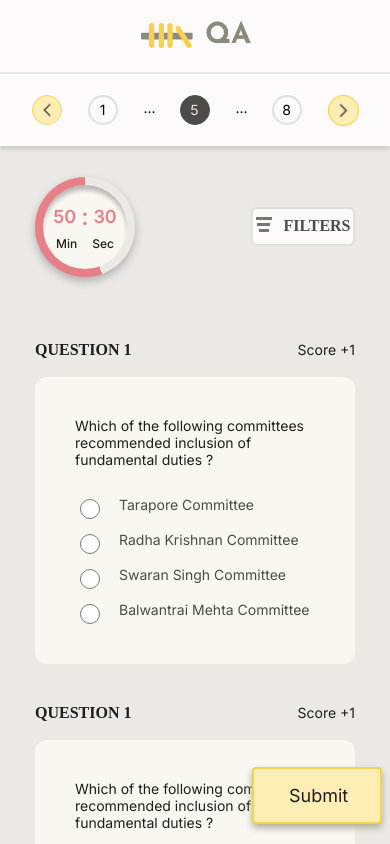
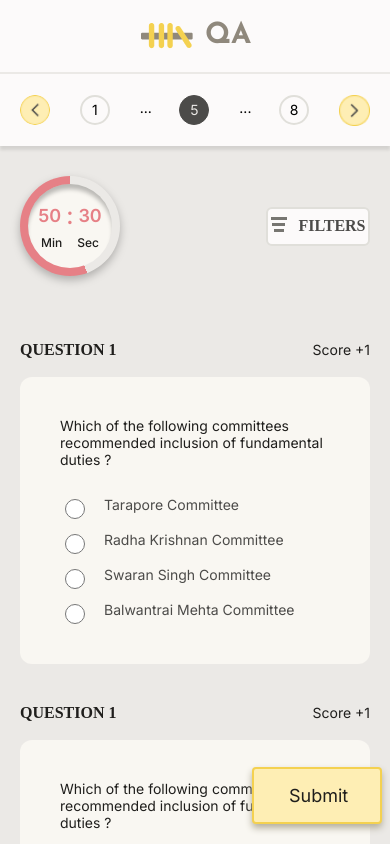
Before and after one commit to aasma12345/assessment-project, a Next.js app: page /assesment in a window 390 px wide. Shown: the top 844 px of the page. Built offline with nearby package versions, Linux system fonts and the light colour scheme; a web font is replaced by a local one.

Commit message:
content-box

```diff
--- a/app/assesment/style.css
+++ b/app/assesment/style.css
@@ -69,13 +69,16 @@ body {
 .pagination {
     height: 30px;
     display: flex;
+    gap: 16px;
     justify-content: space-between;
     /* border: 1px solid black; */
 }
 
 @media (max-width:576px) {
     .pagination {
-        margin: auto
+        margin: auto;
+        gap: 26px;
+        width: 100%;
     }
 }
 
@@ -84,13 +87,15 @@ body {
     display: flex;
     justify-content: space-between;
     align-items: center;
+
 }
 
 @media (max-width: 576px) {
     .table {
-        display: flex;
         height: 74px;
         border-top: 2px solid #EBE9E6;
+        padding-left: 20px;
+        padding-right: 20px;
     }
 }
 
@@ -100,7 +105,7 @@ body {
     height: 30px;
     font-size: 14px;
     border-radius: 50%;
-    margin-left: 16px;
+
     line-height: 26px;
 }
 
@@ -122,9 +127,6 @@ body {
 
     }
 
-    .pageNo {
-        margin-left: 26px;
-    }
 
     .pointer {
         height: 30px;
@@ -156,7 +158,7 @@ body {
 }
 
 
-.submit-button{
+.submit-button {
     border: 2px solid #F4D150;
     border-radius: 4px;
     padding: 16px 35px;
@@ -172,47 +174,37 @@ body {
     display: flex;
 }
 
-
-
-
-
 .arrow-logo {
     width: 31px;
     height: 31px;
-    margin-left: 16px;
 }
 
 .arrow-logo1 {
-    margin-left: 16px;
     width: 31px;
     height: 31px;
 }
 
 .content-box {
     display: flex;
-    width: 1200px;
-    margin: auto;
-    margin-bottom: 136px;
-    /* border: 1px solid black; */
+    max-width: 100%;
+    width: auto;
+    padding-left: 20px;
+    padding-right: 20px;
+
 }
 
 @media (max-width: 576px) {
     .content-box {
         display: block;
-        width: 320px;
+        /* width: 320px; */
         margin: auto;
         margin-bottom: 259px;
         position: relative;
-
     }
 
     .arrow-logo {
         margin-left: 0px;
         display: none;
-    }
-
-    .arrow-logo1 {
-        margin-left: 26px;
     }
 }
 
@@ -346,7 +338,8 @@ body {
 
 
 }
-.mob-filter{
+
+.mob-filter {
     display: none;
 }
 
@@ -456,6 +449,7 @@ body {
     border-radius: 50%;
     background: conic-gradient(#EBE9E6 0deg 300deg, #E68086 300deg 360deg);
     filter: drop-shadow(0px 4px 4px rgba(0, 0, 0, 0.25));
+    margin: auto;
 
 }
 
@@ -469,23 +463,23 @@ body {
     background: #F9F7F2;
     box-shadow: inset 0px 6px 4px -1px rgba(0, 0, 0, 0.25);
 }
-.filter-text{
+
+.filter-text {
     display: none;
 }
 
 
 .timer-div {
-    width: 150px;
     position: relative;
     top: -40px;
-    margin:auto;
 }
 
 @media (max-width: 576px) {
 
     .timer-div {
-        top:1px;
+
         margin-left: 0px;
+        position: static;
 
 
     }
@@ -496,6 +490,7 @@ body {
         border-radius: 50%;
         background: conic-gradient(#EBE9E6 0deg 160deg, #E68086 160deg 360deg);
         filter: drop-shadow(0px 4px 4px rgba(0, 0, 0, 0.25));
+
     }
 
     .timer-inside {
@@ -510,7 +505,7 @@ body {
     }
 
     .dot {
-        color:  #E68086;
+        color: #E68086;
         font-family: Inter;
         font-size: 18px;
         font-style: normal;
@@ -659,7 +654,7 @@ body {
         display: flex;
         width: 100%;
         margin: auto;
-        margin-top:30px;
+        margin-top: 30px;
         margin-bottom: 65px;
         justify-content: space-between;
     }
@@ -670,12 +665,13 @@ body {
         width: 104px;
         height: 39px;
         border-radius: 6px;
-        border: 2px solid  #E0DFDA;
+        border: 2px solid #E0DFDA;
         background: #FCFAFA;
         justify-content: center;
         align-items: center;
     }
-    .mobile-filter{
+
+    .mobile-filter {
         display: flex;
         align-items: center;
     }
```
